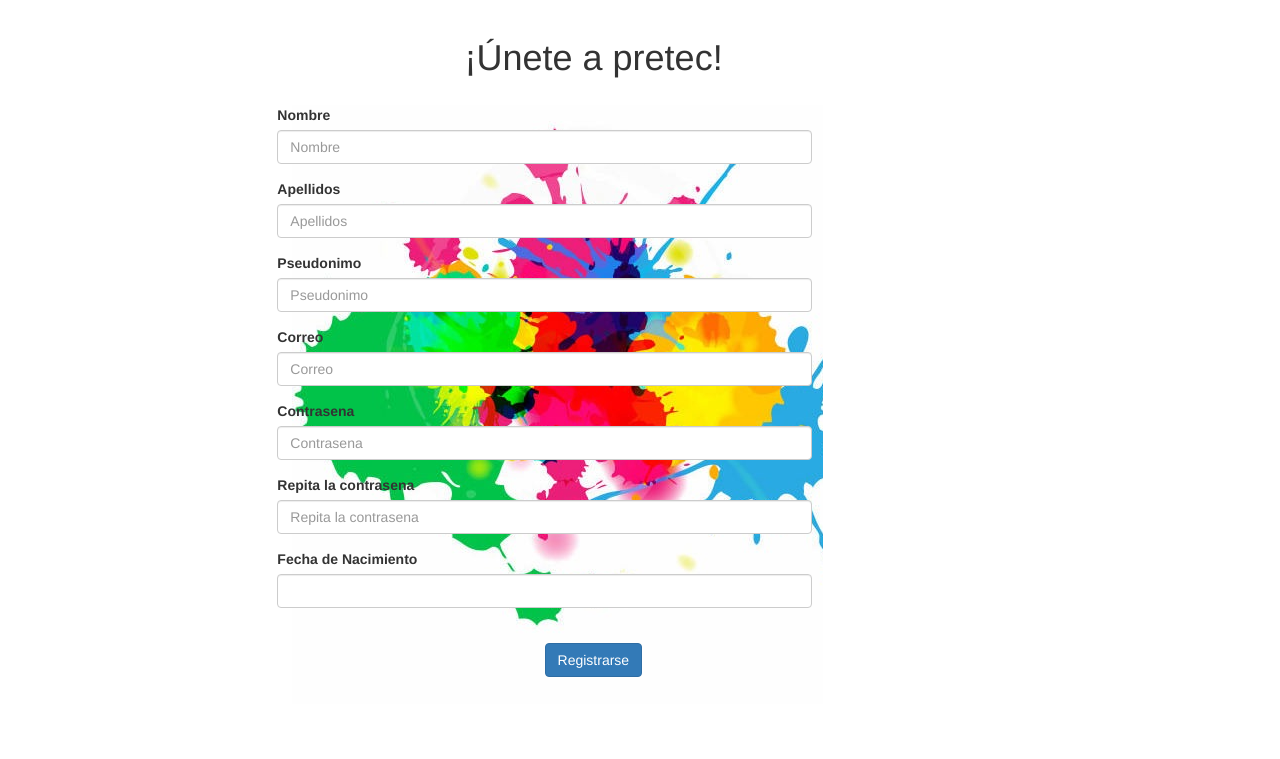
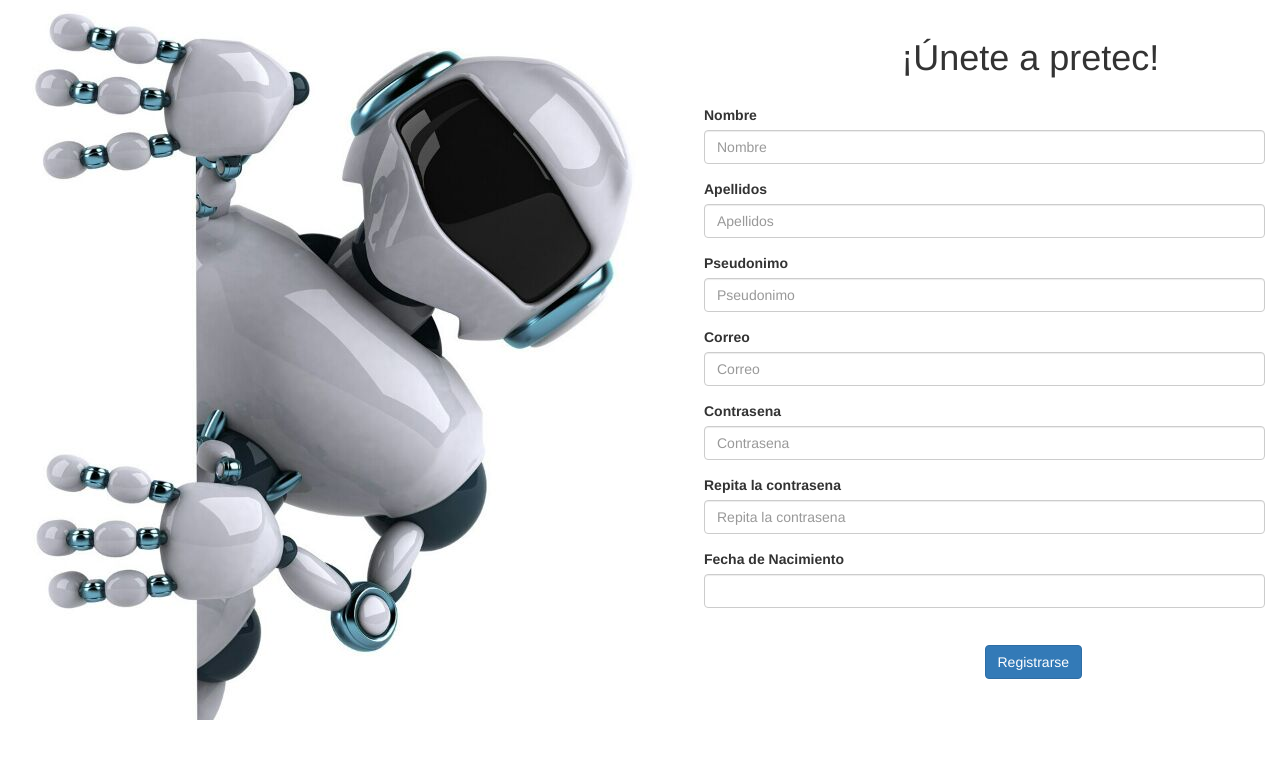
Before and after one commit to giffunis/2015-Pretec, a Django app: page /registro/ in a window 1280 px wide; the page is wider, and only the part inside the window is pictured. Shown: the top 759 px of that part. Run offline with Django 3.2, Linux system fonts and the light colour scheme; parts of the project's set-up code (start-up, migrations or seed data) failed here and were passed over; some libraries are stand-ins or nearby versions.

Commit message:
cambiado el fondo del registro

```diff
--- a/static/css/estilos.css
+++ b/static/css/estilos.css
@@ -14,6 +14,12 @@ button {
 
 }
 
+#fondo_registro{
+	background-image: url(../imagenes/registro.jpg);
+	background-repeat: no-repeat;
+	background-size: cover;
+
+}
 
 /*Estilos base.html*/
 #ul_navbar li {
@@ -30,12 +36,12 @@ button {
 	padding-left: 5%;
 }
 
-/*Estilos regirstro.html*/
+/*Estilos regirstro.html
 #form_registro{
 	background-image: url(../imagenes/opcion5.jpg);
 	padding-bottom: 5%;
 	padding-right: 5%;
-}
+}*/
 
 #form_bPost {
 	padding-top: 10%;
--- a/usuarios/templates/base_formularios.html
+++ b/usuarios/templates/base_formularios.html
@@ -14,9 +14,9 @@
 
   </head>
 
-  <body>
+  <body id="fondo_registro">
     <div class="row">
-      <div class="col-sm-12">
+      <div class="col-sm-12 col-md-offset-4">
         <div class="container-fluid">
         <div class="header col-sm-6 col-sm-offset-4">
           <h1>{% block title %}(no title){% endblock %}</h1>
@@ -27,7 +27,7 @@
     </div>
 
 
-      <div class="col-sm-6 col-sm-offset-2" id="contenedor_form">
+      <div class="col-sm-6 col-sm-offset-6" id="contenedor_form">
         <div class="container-fluid">
           {% block content %}{% endblock content %}
         </div>
```
Also changed, not shown: static/imagenes/registro.jpg (added).
